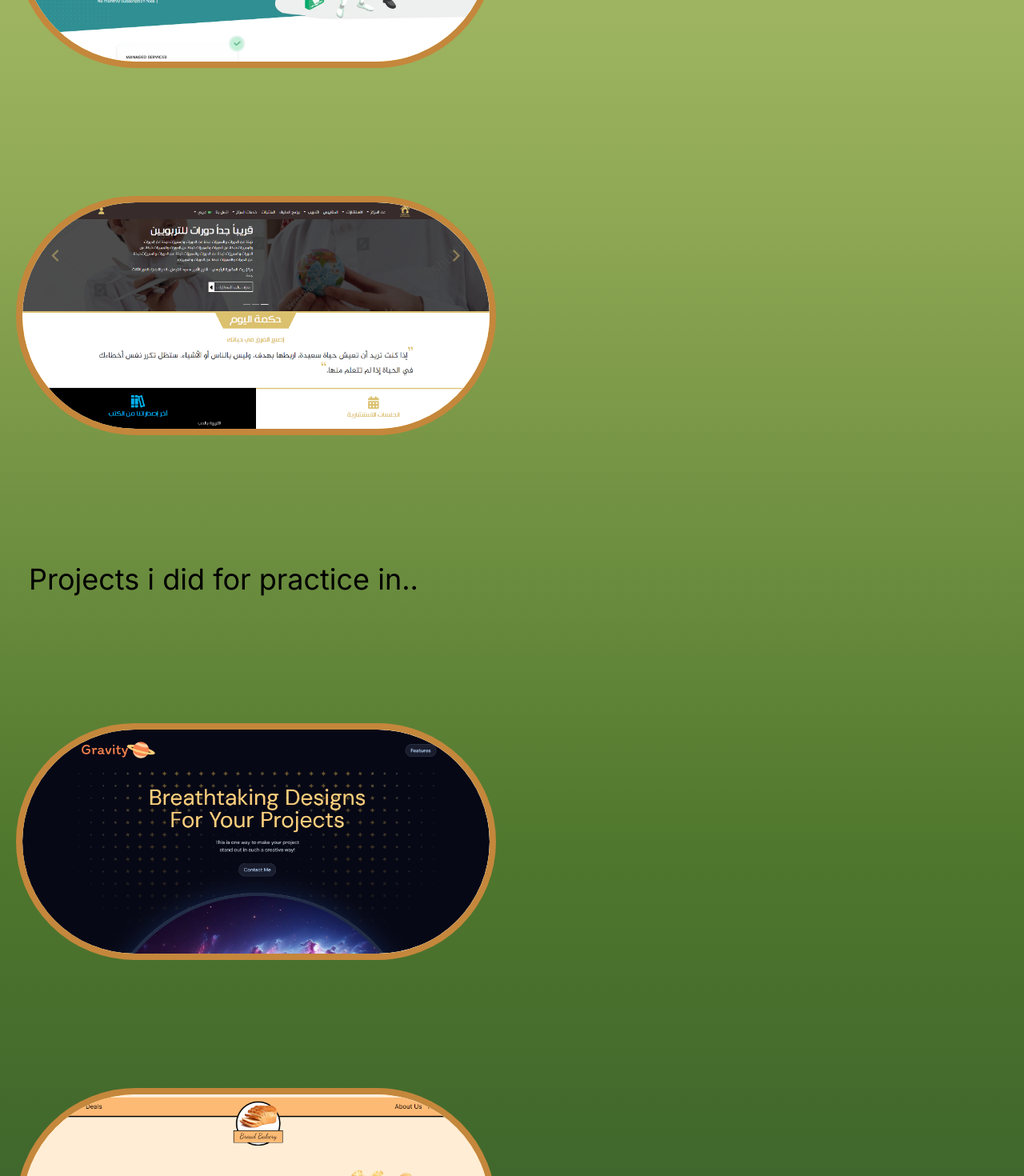
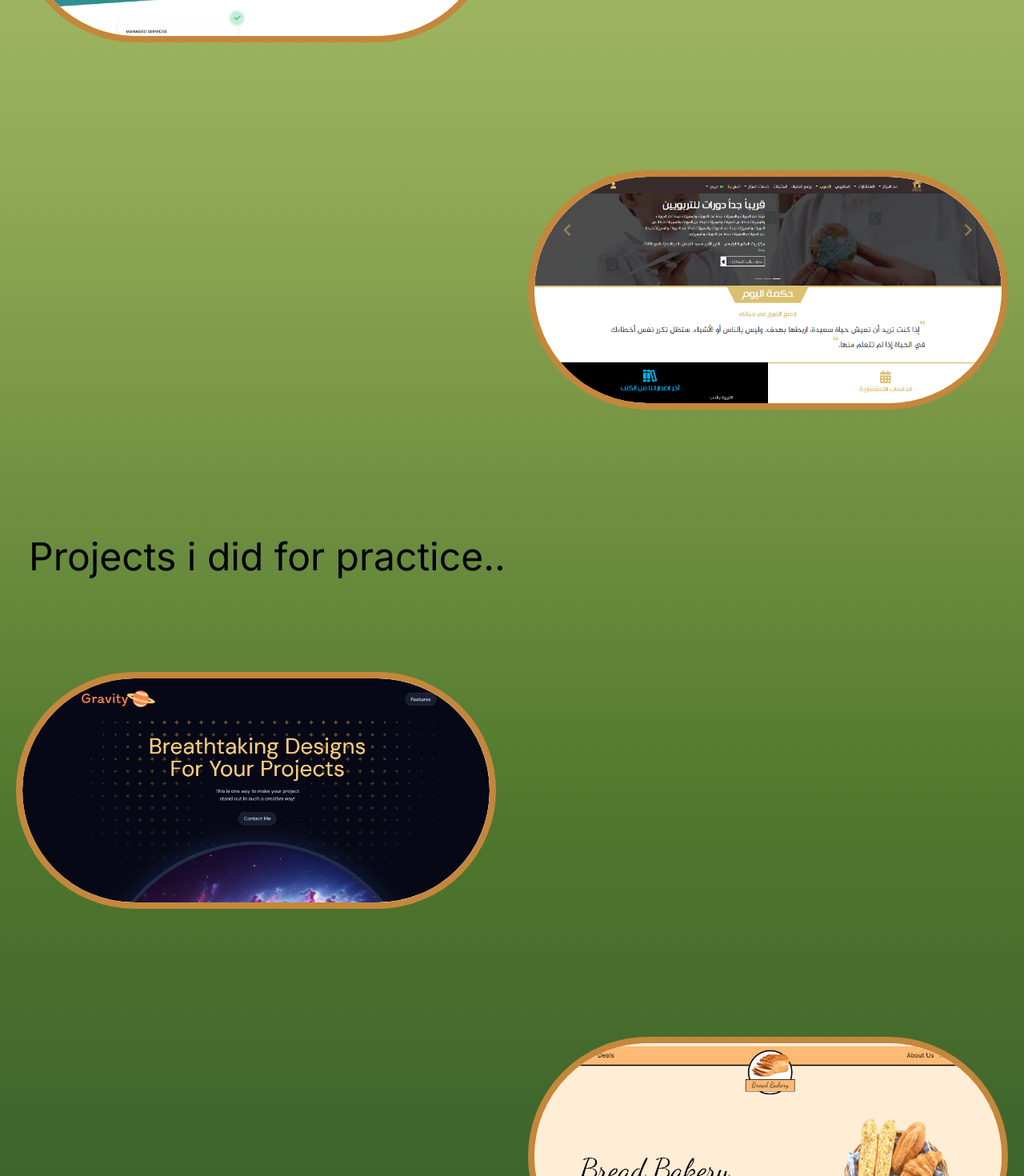
Before and after one commit to GhaithAtrk/ghaith-portfolio, a Next.js app: page /projects in a window 1280 px wide. Shown: the part 560-2030 px from the top of the page at 80% size. Built offline with nearby package versions, Linux system fonts and the light colour scheme.

Commit message:
general adjustments

```diff
--- a/package.json
+++ b/package.json
@@ -11,8 +11,8 @@
   "dependencies": {
     "@react-email/components": "^0.0.15",
     "@splinetool/react-spline": "^4.0.0",
-    "@splinetool/runtime": "^1.7.8",
-    "next": "^14.2.4",
+    "@splinetool/runtime": "^1.9.0",
+    "next": "^14.2.5",
     "react": "^18",
     "react-dom": "^18",
     "react-hot-toast": "^2.4.1",
--- a/src/app/globals.css
+++ b/src/app/globals.css
@@ -33,7 +33,6 @@
   opacity: 1;
 }
 
-
 @layer base {
   html {
     scroll-behavior: smooth;
@@ -47,12 +46,16 @@
 
 /*----------- Nav Item Effect -----------*/
 
-
 .nav-item:hover {
-  text-shadow: 0 0 5px #83f353, 0 0 15px #83f353, 0 0 20px #83f353,
-    0 0 40px #83f353, 0 0 60px #83f353, 0 0 10px #ff8d00, 0 0 98px #ff8d00;
+  text-shadow:
+    0 0 5px #83f353,
+    0 0 15px #83f353,
+    0 0 20px #83f353,
+    0 0 40px #83f353,
+    0 0 60px #83f353,
+    0 0 10px #ff8d00,
+    0 0 98px #ff8d00;
 }
-
 
 /*----------- Card Animation -----------*/
 
@@ -196,8 +199,14 @@
 
 /*----------- Projects Animation -----------*/
 
+.project-container {
+  display: flex;
+}
+
 .project-row {
   transition: width 0.3s ease;
+
+  /* background-color: pink; */
 }
 
 .project {
@@ -220,3 +229,7 @@
   transition-delay: 0.5s;
   width: 95%;
 }
+
+.project-container:nth-child(even) {
+  justify-content: flex-end;
+}
--- a/src/app/projects/page.js
+++ b/src/app/projects/page.js
@@ -61,19 +61,19 @@ const Projects = () => {
     <div className="min-h-screen pt-32">
       <div className="relative mx-auto max-w-[1240px]">
         <div className="mb-20">
-          <h2 className="mx-4 mb-10 mt-4 text-xl md:text-4xl">
+          <h2 className="mx-4 mb-10 mt-4 text-xl md:text-5xl">
             Projects i have participated in..
           </h2>
           <div>
             {participated.map((data, index) => (
               <div className="project-container" key={index}>
-                <div className="project-row rounded-ful md:w-[600px]">
+                <div className="project-row my-20 rounded-full md:w-[600px]">
                   <Link
                     target={"_blank"}
                     href={data.siteLink}
                     className="w-fit"
                   >
-                    <div className="project relative my-40 min-w-[250px] cursor-pointer overflow-hidden rounded-full border-8 border-[#C4873C] bg-[#fdc158] md:w-[600px]">
+                    <div className="project relative min-w-[250px] cursor-pointer overflow-hidden rounded-full border-8 border-[#C4873C] bg-[#fdc158] md:w-[600px]">
                       <Image
                         src={data.siteImage}
                         width={600}
@@ -81,9 +81,9 @@ const Projects = () => {
                         alt=""
                         className="relative left-0 top-0 z-10 rounded-full"
                       />
-                      <div className="info-layer z-1 absolute left-0 top-0 flex h-full w-full items-center justify-end rounded-full bg-white/85 p-2 text-end font-bold md:w-[600px]">
+                      <div className="info-layer z-1 absolute left-0 top-0 flex h-full w-full items-center justify-end rounded-full bg-white/85 p-2 text-end md:w-[600px]">
                         <div className="max-w-[350px] px-2 text-center">
-                          <div className="my-2 text-xl">{data.siteName}</div>
+                          <div className="my-2 text-2xl font-bold">{data.siteName}</div>
                           <div className="text-md my-2 text-balance">
                             {data.description}
                           </div>
@@ -108,19 +108,19 @@ const Projects = () => {
             ))}
           </div>
           <div className="my-20">
-            <h2 className="mx-4 mb-10 mt-4 text-xl md:text-4xl">
-              Projects i did for practice in..
+            <h2 className="mx-4 mb-10 mt-4 text-xl md:text-5xl">
+              Projects i did for practice..
             </h2>
             <div>
               {practiced.map((data, index) => (
-                <div className="project-container" key={index}>
-                  <div className="project-row rounded-ful md:w-[600px]">
+                <div className="project-container flex justify-start" key={index}>
+                  <div className="project-row my-20 rounded-full md:w-[600px]">
                     <Link
                       target={"_blank"}
                       href={data.siteLink}
                       className="w-fit"
                     >
-                      <div className="project relative my-40 min-w-[250px] cursor-pointer overflow-hidden rounded-full border-8 border-[#C4873C] bg-[#fdc158] md:w-[600px]">
+                      <div className="project relative min-w-[250px] cursor-pointer overflow-hidden rounded-full border-8 border-[#C4873C] bg-[#fdc158] md:w-[600px]">
                         <Image
                           src={data.siteImage}
                           width={600}
@@ -128,9 +128,9 @@ const Projects = () => {
                           alt=""
                           className="relative left-0 top-0 z-10 rounded-full"
                         />
-                        <div className="info-layer z-1 absolute left-0 top-0 flex h-full w-full items-center justify-end rounded-full bg-white/85 p-2 text-end font-bold md:w-[600px]">
+                        <div className="info-layer z-1 absolute left-0 top-0 flex h-full w-full items-center justify-end rounded-full bg-white/85 p-2 text-end md:w-[600px]">
                           <div className="max-w-[350px] px-2 text-center">
-                            <div className="my-2 text-xl">{data.siteName}</div>
+                            <div className="my-2 text-2xl font-bold">{data.siteName}</div>
                             <div className="text-md my-2 text-balance">
                               {data.description}
                             </div>
```
Also changed, not shown: 2 other files (tests, documents, lock files or other folders).
